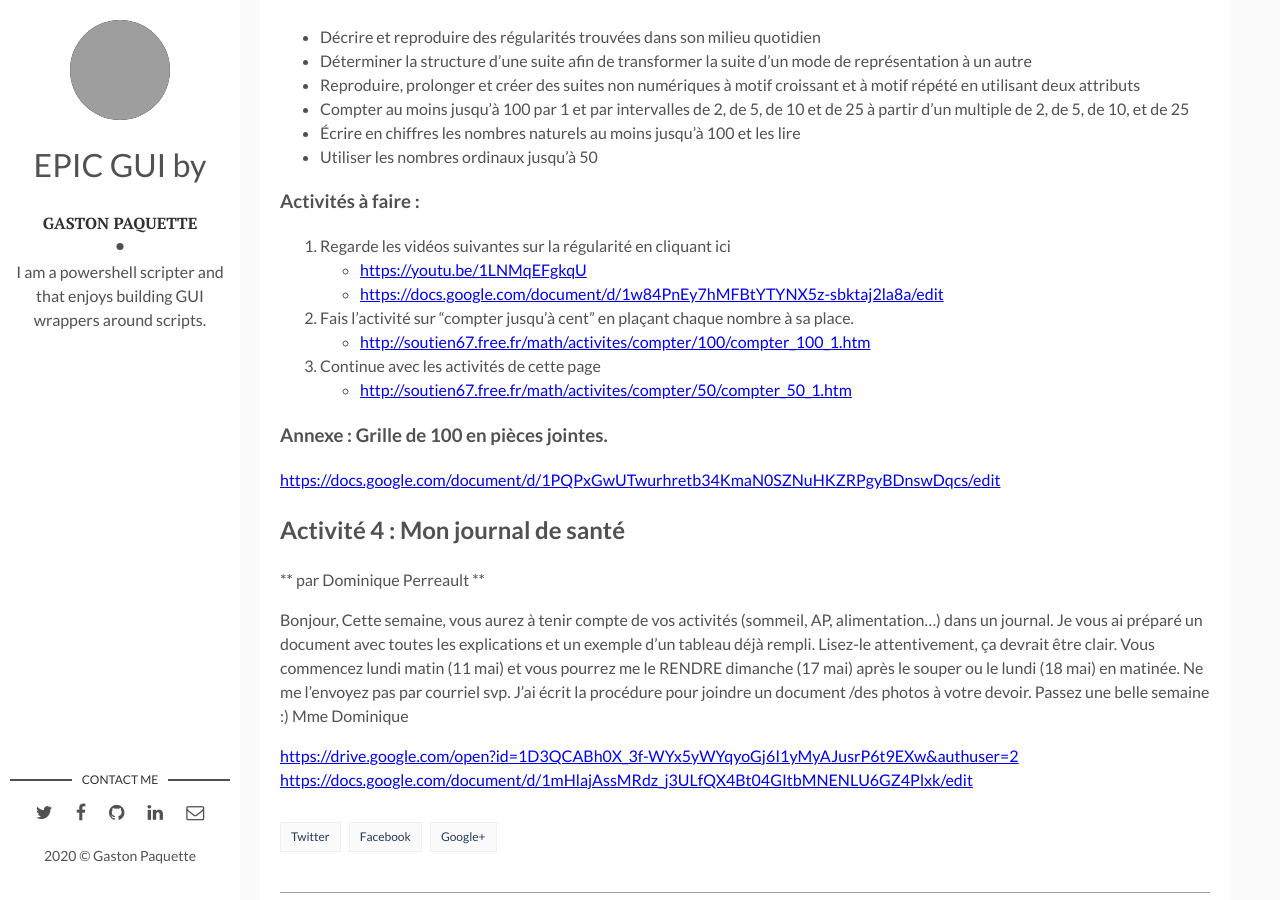
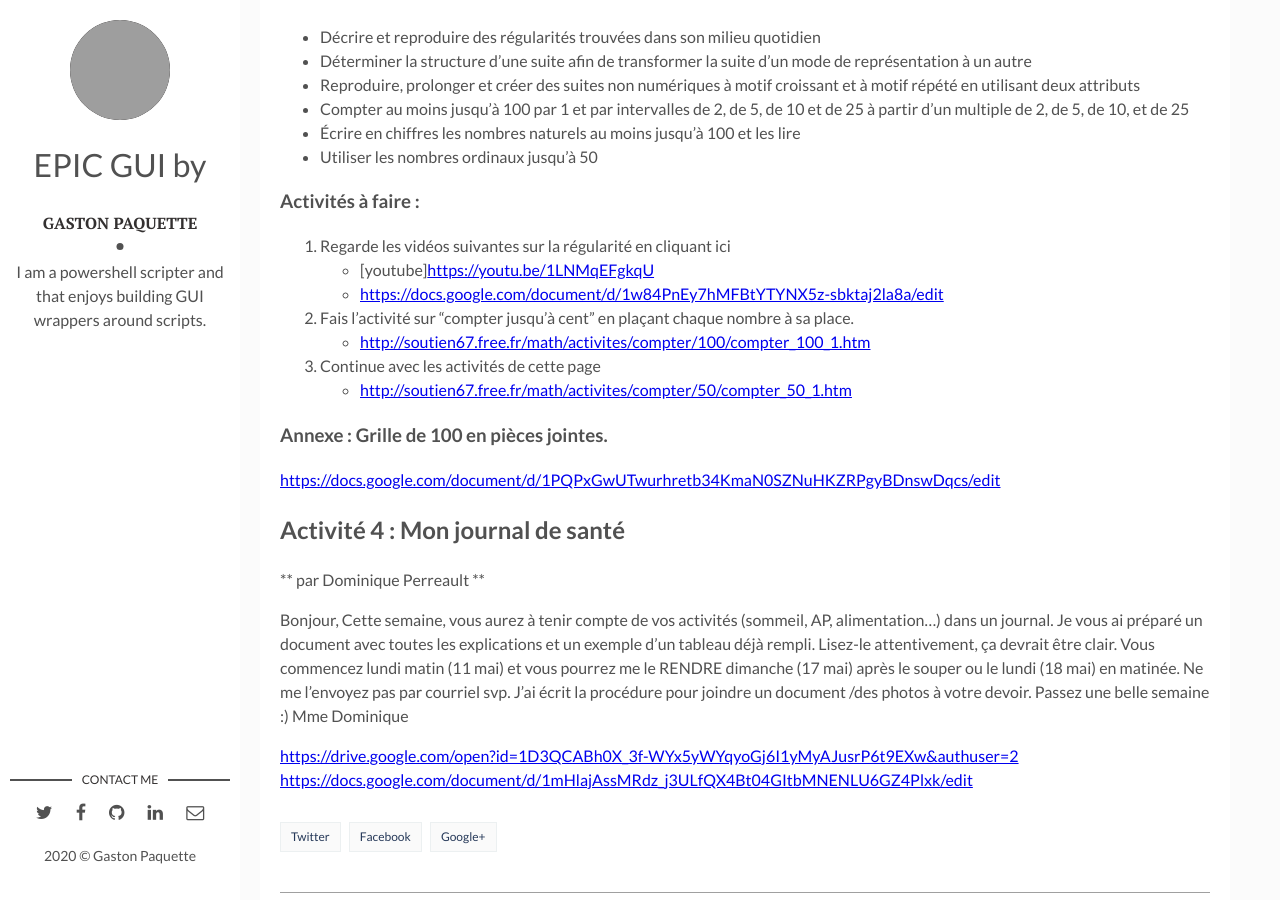
Before and after one commit to Gaspack/gaspack.github.io, a Jekyll site: the page built from _posts/2020-05-11-Semaine du 11 au 15 mai 2020.markdown, in a window 1280 px wide and 900 px high, scrolled down 1546 px. Built offline with Jekyll 4.4.1, drawn with Linux system fonts in a browser that asks for light colours; our own code applies the rules of GitHub Pages for plain Markdown files; grey boxes are pictures that could not be loaded.

Commit message:
Update 2020-05-11-Semaine du 11 au 15 mai 2020.markdown

```diff
--- a/_posts/2020-05-11-Semaine du 11 au 15 mai 2020.markdown
+++ b/_posts/2020-05-11-Semaine du 11 au 15 mai 2020.markdown
@@ -68,7 +68,7 @@ Ton récit doit respecter les éléments suivants  (quand, qui, quoi, où ...)
 ### Activités à faire :
 
 1. Regarde les vidéos suivantes sur la régularité en cliquant ici
-	- <https://youtu.be/1LNMqEFgkqU>
+	- [youtube]<https://youtu.be/1LNMqEFgkqU>
 	- <https://docs.google.com/document/d/1w84PnEy7hMFBtYTYNX5z-sbktaj2la8a/edit>
 
 2. Fais l’activité sur “compter jusqu’à cent” en plaçant chaque nombre à sa place.
```
